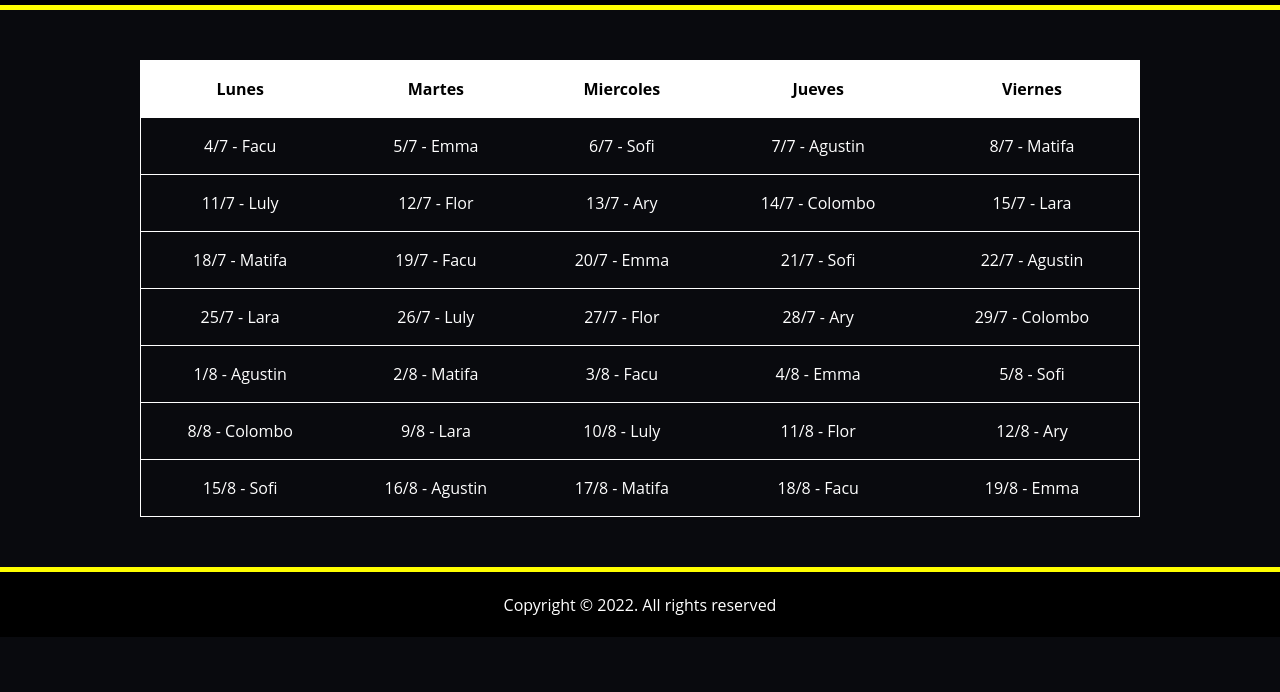
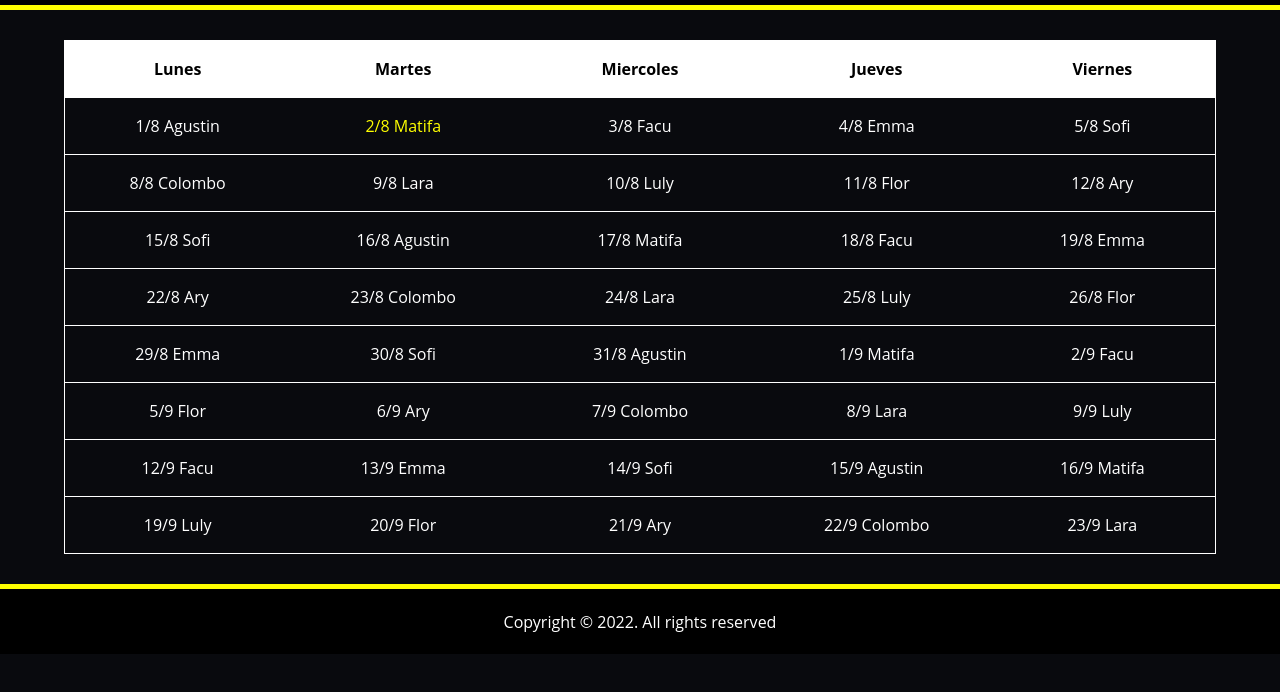
Before and after one commit to Agusting19v2/PB-WebSite, a plain HTML site: page views/limpieza-diaria.html in a window 1280 px wide. Shown: the part 50-742 px from the top of the page. Drawn offline with Linux system fonts and the light colour scheme.

Commit message:
tabla de calendario cambiada

```diff
--- a/javascript/calendar.js
+++ b/javascript/calendar.js
@@ -1,173 +1,58 @@
 window.onload = function () {
-  var tr = document.getElementsByClassName("table-body-tr");
+  const calendario = [
+    ["1/8 Agustin", "2/8 Matifa", "3/8 Facu", "4/8 Emma", "5/8 Sofi"],
+    ["8/8 Colombo", "9/8 Lara", "10/8 Luly", "11/8 Flor", "12/8 Ary"],
+    ["15/8 Sofi", "16/8 Agustin", "17/8 Matifa", "18/8 Facu", "19/8 Emma"],
+    ["22/8 Ary", "23/8 Colombo", "24/8 Lara", "25/8 Luly", "26/8 Flor"],
+    ["29/8 Emma", "30/8 Sofi", "31/8 Agustin", "1/9 Matifa", "2/9 Facu"],
+    ["5/9 Flor", "6/9 Ary", "7/9 Colombo", "8/9 Lara", "9/9 Luly"],
+    ["12/9 Facu", "13/9 Emma", "14/9 Sofi", "15/9 Agustin", "16/9 Matifa"],
+    ["19/9 Luly", "20/9 Flor", "21/9 Ary", "22/9 Colombo", "23/9 Lara"],
+  ];
 
-  let table = document.createElement("table");
-  let thead = document.createElement("thead");
-  let tbody = document.createElement("tbody");
+  const currentDate = () => {
+    let today = new Date();
+    let mm = today.getMonth() + 1;
+    let dd = today.getDate();
+    let formattedToday = dd + "/" + mm;
+    return formattedToday;
+  };
 
-  table.appendChild(thead);
-  table.appendChild(tbody);
+  function calendar() {
+    const daysOfWeek = ["Lunes", "Martes", "Miercoles", "Jueves", "Viernes"];
+    const date = currentDate();
 
-  // Adding the entire table to the body tag
-  document.getElementById("body").appendChild(table);
+    let table = document.createElement("table");
+    let thead = document.createElement("thead");
+    let tbody = document.createElement("tbody");
 
-  // Creating and adding data to first row of the table
-  let row_1 = document.createElement("tr");
-  let heading_1 = document.createElement("th");
-  heading_1.innerHTML = "Lunes";
-  let heading_2 = document.createElement("th");
-  heading_2.innerHTML = "Martes";
-  let heading_3 = document.createElement("th");
-  heading_3.innerHTML = "Miercoles";
-  let heading_4 = document.createElement("th");
-  heading_4.innerHTML = "Jueves";
-  let heading_5 = document.createElement("th");
-  heading_5.innerHTML = "Viernes";
+    table.appendChild(thead);
+    table.appendChild(tbody);
 
-  row_1.appendChild(heading_1);
-  row_1.appendChild(heading_2);
-  row_1.appendChild(heading_3);
-  row_1.appendChild(heading_4);
-  row_1.appendChild(heading_5);
-  thead.appendChild(row_1);
+    let headerRow = document.createElement("tr");
+    for (let i = 0; i < 5; i++) {
+      let heading = document.createElement("th");
+      heading.innerHTML = daysOfWeek[i];
+      headerRow.appendChild(heading);
+    }
+    thead.appendChild(headerRow);
 
-  // Creating and adding data to second row of the table
-  let row_2 = document.createElement("tr");
-  let row_2_data_1 = document.createElement("td");
-  row_2_data_1.innerHTML = "4/7 - Facu";
-  let row_2_data_2 = document.createElement("td");
-  row_2_data_2.innerHTML = "5/7 - Emma";
-  let row_2_data_3 = document.createElement("td");
-  row_2_data_3.innerHTML = "6/7 - Sofi";
-  let row_2_data_4 = document.createElement("td");
-  row_2_data_4.innerHTML = "7/7 - Agustin";
-  let row_2_data_5 = document.createElement("td");
-  row_2_data_5.innerHTML = "8/7 - Matifa";
+    calendario.map((week) => {
+      let row = document.createElement("tr");
+      let data = document.createElement("td");
+      week.map((day) => {
+        data = document.createElement("td");
+        data.innerHTML = day;
+        if (day.substring(0, day.indexOf(" ")) === date) {
+          data.className = "today";
+        }
+        row.appendChild(data);
+      });
+      tbody.appendChild(row);
+    });
 
-  row_2.appendChild(row_2_data_1);
-  row_2.appendChild(row_2_data_2);
-  row_2.appendChild(row_2_data_3);
-  row_2.appendChild(row_2_data_4);
-  row_2.appendChild(row_2_data_5);
-  tbody.appendChild(row_2);
+    document.getElementById("calendar").appendChild(table);
+  }
 
-  // Creating and adding data to third row of the table
-  let row_3 = document.createElement("tr");
-  let row_3_data_1 = document.createElement("td");
-  row_3_data_1.innerHTML = "11/7 - Luly";
-  let row_3_data_2 = document.createElement("td");
-  row_3_data_2.innerHTML = "12/7 - Flor";
-  let row_3_data_3 = document.createElement("td");
-  row_3_data_3.innerHTML = "13/7 - Ary";
-  let row_3_data_4 = document.createElement("td");
-  row_3_data_4.innerHTML = "14/7 - Colombo";
-  let row_3_data_5 = document.createElement("td");
-  row_3_data_5.innerHTML = "15/7 - Lara";
-
-  row_3.appendChild(row_3_data_1);
-  row_3.appendChild(row_3_data_2);
-  row_3.appendChild(row_3_data_3);
-  row_3.appendChild(row_3_data_4);
-  row_3.appendChild(row_3_data_5);
-  tbody.appendChild(row_3);
-
-  // Creating and adding data to fourth row of the table
-  let row_4 = document.createElement("tr");
-  let row_4_data_1 = document.createElement("td");
-  row_4_data_1.innerHTML = "18/7 - Matifa";
-  let row_4_data_2 = document.createElement("td");
-  row_4_data_2.innerHTML = "19/7 - Facu";
-  let row_4_data_3 = document.createElement("td");
-  row_4_data_3.innerHTML = "20/7 - Emma";
-  let row_4_data_4 = document.createElement("td");
-  row_4_data_4.innerHTML = "21/7 - Sofi";
-  let row_4_data_5 = document.createElement("td");
-  row_4_data_5.innerHTML = "22/7 - Agustin";
-
-  row_4.appendChild(row_4_data_1);
-  row_4.appendChild(row_4_data_2);
-  row_4.appendChild(row_4_data_3);
-  row_4.appendChild(row_4_data_4);
-  row_4.appendChild(row_4_data_5);
-  tbody.appendChild(row_4);
-
-  // Creating and adding data to third row of the table
-  let row_5 = document.createElement("tr");
-  let row_5_data_1 = document.createElement("td");
-  row_5_data_1.innerHTML = "25/7 - Lara";
-  let row_5_data_2 = document.createElement("td");
-  row_5_data_2.innerHTML = "26/7 - Luly";
-  let row_5_data_3 = document.createElement("td");
-  row_5_data_3.innerHTML = "27/7 - Flor";
-  let row_5_data_4 = document.createElement("td");
-  row_5_data_4.innerHTML = "28/7 - Ary";
-  let row_5_data_5 = document.createElement("td");
-  row_5_data_5.innerHTML = "29/7 - Colombo";
-
-  row_5.appendChild(row_5_data_1);
-  row_5.appendChild(row_5_data_2);
-  row_5.appendChild(row_5_data_3);
-  row_5.appendChild(row_5_data_4);
-  row_5.appendChild(row_5_data_5);
-  tbody.appendChild(row_5);
-
-  // Creating and adding data to third row of the table
-  let row_6 = document.createElement("tr");
-  let row_6_data_1 = document.createElement("td");
-  row_6_data_1.innerHTML = "1/8 - Agustin";
-  let row_6_data_2 = document.createElement("td");
-  row_6_data_2.innerHTML = "2/8 - Matifa";
-  let row_6_data_3 = document.createElement("td");
-  row_6_data_3.innerHTML = "3/8 - Facu";
-  let row_6_data_4 = document.createElement("td");
-  row_6_data_4.innerHTML = "4/8 - Emma";
-  let row_6_data_5 = document.createElement("td");
-  row_6_data_5.innerHTML = "5/8 - Sofi";
-
-  row_6.appendChild(row_6_data_1);
-  row_6.appendChild(row_6_data_2);
-  row_6.appendChild(row_6_data_3);
-  row_6.appendChild(row_6_data_4);
-  row_6.appendChild(row_6_data_5);
-  tbody.appendChild(row_6);
-
-  // Creating and adding data to third row of the table
-  let row_7 = document.createElement("tr");
-  let row_7_data_1 = document.createElement("td");
-  row_7_data_1.innerHTML = "8/8 - Colombo";
-  let row_7_data_2 = document.createElement("td");
-  row_7_data_2.innerHTML = "9/8 - Lara";
-  let row_7_data_3 = document.createElement("td");
-  row_7_data_3.innerHTML = "10/8 - Luly";
-  let row_7_data_4 = document.createElement("td");
-  row_7_data_4.innerHTML = "11/8 - Flor";
-  let row_7_data_5 = document.createElement("td");
-  row_7_data_5.innerHTML = "12/8 - Ary";
-
-  row_7.appendChild(row_7_data_1);
-  row_7.appendChild(row_7_data_2);
-  row_7.appendChild(row_7_data_3);
-  row_7.appendChild(row_7_data_4);
-  row_7.appendChild(row_7_data_5);
-  tbody.appendChild(row_7);
-
-  // Creating and adding data to third row of the table
-  let row_8 = document.createElement("tr");
-  let row_8_data_1 = document.createElement("td");
-  row_8_data_1.innerHTML = "15/8 - Sofi";
-  let row_8_data_2 = document.createElement("td");
-  row_8_data_2.innerHTML = "16/8 - Agustin";
-  let row_8_data_3 = document.createElement("td");
-  row_8_data_3.innerHTML = "17/8 - Matifa";
-  let row_8_data_4 = document.createElement("td");
-  row_8_data_4.innerHTML = "18/8 - Facu";
-  let row_8_data_5 = document.createElement("td");
-  row_8_data_5.innerHTML = "19/8 - Emma";
-
-  row_8.appendChild(row_8_data_1);
-  row_8.appendChild(row_8_data_2);
-  row_8.appendChild(row_8_data_3);
-  row_8.appendChild(row_8_data_4);
-  row_8.appendChild(row_8_data_5);
-  tbody.appendChild(row_8);
+  calendar();
 };
--- a/styles/calendario.css
+++ b/styles/calendario.css
@@ -1,44 +1,35 @@
-#body {
-  display: flex;
-  flex-direction: column;
-  justify-content: center;
-  font-size: 14px;
-  width: 95%;
-  max-width: 1000px;
-  padding: 50px 0px;
-  margin: 0px auto;
-  align-items: center;
+#calendar table {
+  width: 90%;
+  margin: 30px auto;
+  font-size: 16px;
 }
 
-#body table {
-  width: 100%;
-  border-collapse: collapse;
-  border-spacing: 0;
+#calendar th {
+  background-color: #ffffff;
 }
 
-#body th {
-  background-color: #ffffff;
-  word-wrap: break-word;
+#calendar th,
+#calendar td {
+  padding: 20px 0px;
 }
 
-#body th,
-#body td {
-  padding: 20px 5px;
-  word-wrap: break-word;
-}
-
-#body tr {
+#calendar tr {
   border: 1px solid #ffffff;
 }
 
-#body tbody td {
+#calendar tbody td {
   text-align: center;
+  max-width: 70px;
   word-wrap: break-word;
   color: #ffffff;
 }
 
-@media screen and (min-width: 480px) {
-  #body {
-    font-size: 16px;
+#calendar .today {
+  color: #ffff00;
+}
+
+@media screen and (max-width: 480px) {
+  #calendar table {
+    font-size: 14px;
   }
 }
--- a/views/limpieza-diaria.html
+++ b/views/limpieza-diaria.html
@@ -23,7 +23,7 @@
       </a>
     </header>
     <main>
-      <div id="body"></div>
+      <div id="calendar"></div>
     </main>
     <footer class="footer">
       <p>Copyright &copy; 2022. All rights reserved</p>
```
Also changed, not shown: views/grupospb.html (+1 -1 lines).
